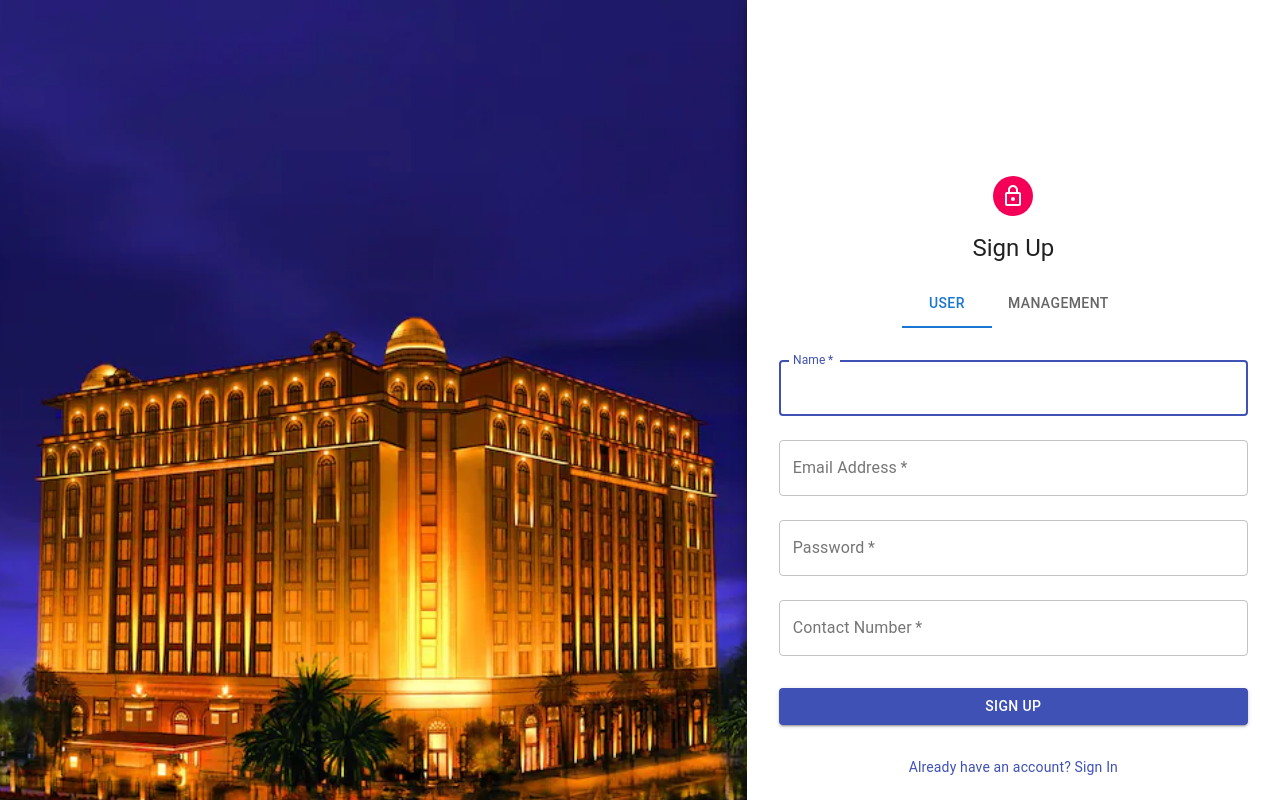
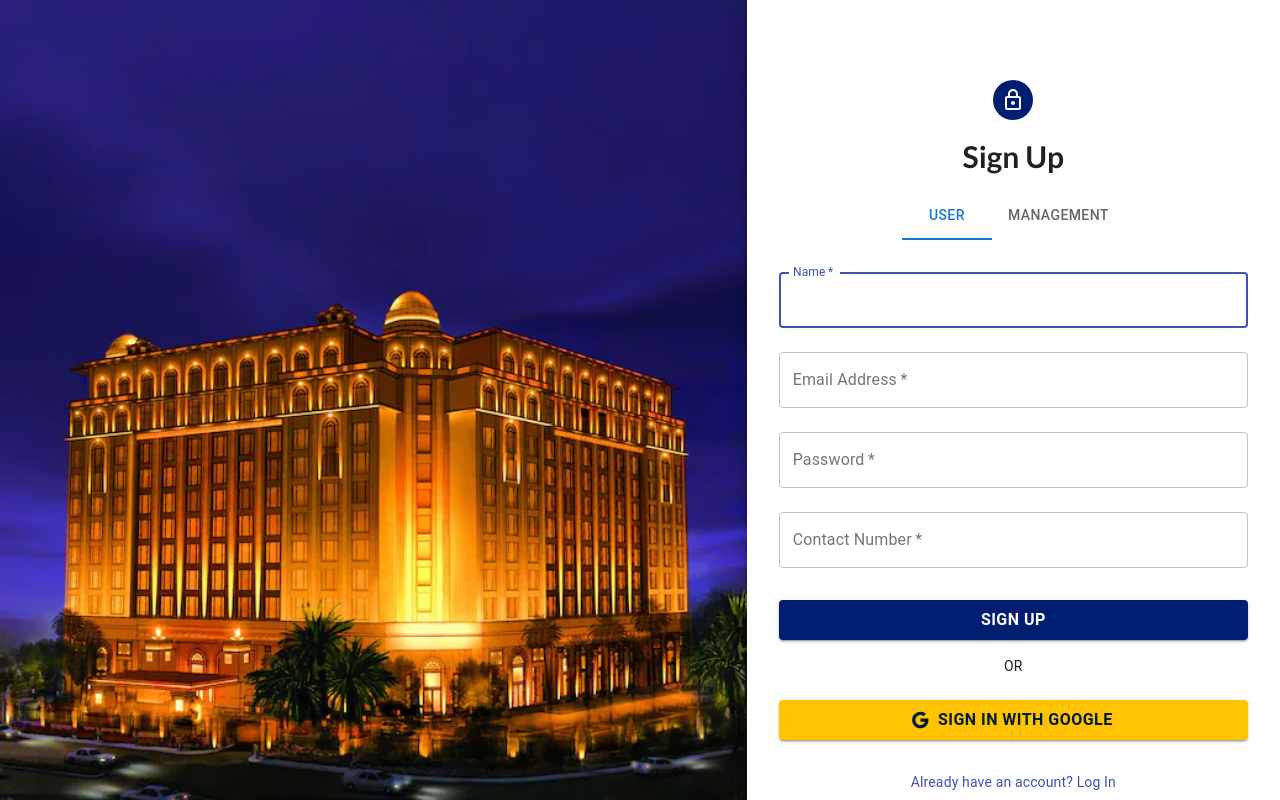
Before and after one commit to pratibhasingh47/Restro_Management_System, a React (Vite) app in the folder Frontend/: page /signup in a window 1280 px wide. Shown: the top 800 px of the page. Built offline with nearby package versions, Linux system fonts and the light colour scheme.

Commit message:
improved styling and functionality

```diff
--- a/Frontend/package.json
+++ b/Frontend/package.json
@@ -14,6 +14,7 @@
     "@emotion/styled": "^11.13.5",
     "@material-ui/core": "^4.12.4",
     "@material-ui/icons": "^4.11.3",
+    "@mui/icons-material": "^6.1.8",
     "@mui/material": "^6.1.8",
     "@mui/styled-engine-sc": "^6.1.8",
     "@reduxjs/toolkit": "^2.3.0",
--- a/Frontend/src/components/Navbar.tsx
+++ b/Frontend/src/components/Navbar.tsx
@@ -12,11 +12,11 @@ const Navbar: React.FC = () => {
                 {/* <span className="text-xl font-bold">YourAppName</span> */}
             </div>
             <div className="flex justify-center items-center space-x-8 mx-12">
-                <Link to="/about" className="font-lato font-extrabold text-xl hover:text-secondary">About Us</Link>
-                <Link to="/contact" className="font-lato font-extrabold text-xl hover:text-secondary">Contact</Link>
-                <Link to="/account" className="font-lato font-extrabold text-xl hover:text-secondary">My Account</Link>
+                <Link to="/about" className="font-lato font-extrabold text-lg hover:text-xl">About Us</Link>
+                <Link to="/contact" className="font-lato font-extrabold text-lg hover:text-xl">Contact</Link>
+                <Link to="/account" className="font-lato font-extrabold text-lg  hover:text-xl">My Account</Link>
                 <Link to="/signup" className="font-lato font-bold  tracking-wide text-xl hover:text-secondary">
-                    <button className="flex items-center bg-secondary text-white px-4 py-2 rounded-md hover:bg-secondary-dark transition duration-300">
+                    <button className="flex items-center bg-black text-lg text-white px-4 py-2 rounded-full hover:bg-secondary-dark transition duration-300">
                         <FaUserPlus className=" mr-2 font-lato" />
                         Sign Up
                     </button>
--- a/Frontend/src/components/Signup.tsx
+++ b/Frontend/src/components/Signup.tsx
@@ -3,8 +3,6 @@ import Avatar from '@material-ui/core/Avatar';
 import Button from '@material-ui/core/Button';
 import CssBaseline from '@material-ui/core/CssBaseline';
 import TextField from '@material-ui/core/TextField';
-import FormControlLabel from '@material-ui/core/FormControlLabel';
-import Checkbox from '@material-ui/core/Checkbox';
 import Link from '@material-ui/core/Link';
 import Paper from '@material-ui/core/Paper';
 import Box from '@material-ui/core/Box';
@@ -16,6 +14,8 @@ import Tabs from '@mui/material/Tabs';
 import Tab from '@mui/material/Tab';
 import MenuItem from '@mui/material/MenuItem';
 import R1 from '../assets/images/r1.webp';
+import GoogleIcon from '@mui/icons-material/Google';
+import { yellow } from '@material-ui/core/colors';
 
 function Copyright() {
     return (
@@ -34,6 +34,9 @@ const useStyles = makeStyles((theme) => ({
     root: {
         height: '100vh',
         width: '100vw',
+        overflow: 'hidden',
+        // backgroundColor: yellow[500], // Set the background color to yellow
+        backgroundColor: 'yellow',
     },
     image: {
         backgroundImage: `url(${R1})`,
@@ -42,24 +45,39 @@ const useStyles = makeStyles((theme) => ({
             theme.palette.type === 'light' ? theme.palette.grey[50] : theme.palette.grey[900],
         backgroundSize: 'cover',
         backgroundPosition: 'center',
+        objectFit: 'cover',
     },
     paper: {
-        margin: theme.spacing(20, 4),
+        margin: theme.spacing(8, 4),
         display: 'flex',
         flexDirection: 'column',
         alignItems: 'center',
     },
     avatar: {
         margin: theme.spacing(2),
-        backgroundColor: theme.palette.secondary.main,
+        backgroundColor: '#001e71',
     },
     form: {
         width: '100%', // Fix IE 11 issue.
         marginTop: theme.spacing(2),
         maxWidth: '500px',
+        // height: '550px',
     },
     submit: {
         margin: theme.spacing(3, 0, 2),
+        fontSize: '16px',
+        fontWeight: 'bold',
+        backgroundColor: '#001e71',
+    },
+    googleButton: {
+        margin: theme.spacing(3, 0, 2),
+        backgroundColor: '#FFC300',
+        color: '#001D3D',
+        '&:hover': {
+            backgroundColor: '#FFD60A',
+        },
+        fontSize: '16px',
+        fontWeight: 'bold',
     },
     tabs: {
         display: 'flex',
@@ -70,6 +88,11 @@ const useStyles = makeStyles((theme) => ({
         display: 'flex',
         justifyContent: 'center',
         marginTop: theme.spacing(2),
+    },
+    signUpHeading: {
+        fontWeight: 'bold',
+        fontSize: '30px',
+        fontFamily: 'Lato, sans-serif',
     },
 }));
 
@@ -109,6 +132,11 @@ const SignUp: React.FC = () => {
     const handleChange = (event: React.SyntheticEvent, newValue: number) => {
         setValue(newValue);
     };
+
+    function handleGoogleSignIn(event: React.MouseEvent<HTMLButtonElement, MouseEvent>): void {
+        throw new Error('Function not implemented.');
+    }
+
     return (
         <Grid container component="main" className={classes.root} alignItems="stretch">
             <CssBaseline />
@@ -118,7 +146,7 @@ const SignUp: React.FC = () => {
                     <Avatar className={classes.avatar}>
                         <LockOutlinedIcon />
                     </Avatar>
-                    <Typography component="h1" variant="h5">
+                    <Typography component="h1" variant="h5" className={classes.signUpHeading}>
                         Sign Up
                     </Typography>
                     <Box sx={{ width: '100%' }} className={classes.tabs} />
@@ -180,6 +208,18 @@ const SignUp: React.FC = () => {
                                 className={classes.submit}
                             >
                                 Sign Up
+                            </Button>
+                            <Typography component="p" variant="body2" align="center">
+                                OR
+                            </Typography>
+                            <Button
+                                fullWidth
+                                variant="contained"
+                                className={classes.googleButton}
+                                startIcon={<GoogleIcon />}
+                                onClick={handleGoogleSignIn}
+                            >
+                                Sign in with Google
                             </Button>
                         </form>
                     </CustomTabPanel>
@@ -259,12 +299,24 @@ const SignUp: React.FC = () => {
                             >
                                 Sign Up
                             </Button>
+                            <Typography component="p" variant="body2" align="center">
+                                OR
+                            </Typography>
+                            <Button
+                                fullWidth
+                                variant="contained"
+                                className={classes.googleButton}
+                                startIcon={<GoogleIcon />}
+                                onClick={handleGoogleSignIn}
+                            >
+                                Sign in with Google
+                            </Button>
                         </form>
                     </CustomTabPanel>
                     <Grid container className={classes.linkContainer}>
                         <Grid item>
                             <Link href="#" variant="body2">
-                                {"Already have an account? Sign In"}
+                                {"Already have an account? Log In"}
                             </Link>
                         </Grid>
                     </Grid>
```
Also changed, not shown: 1 other file (tests, documents, lock files or other folders).
